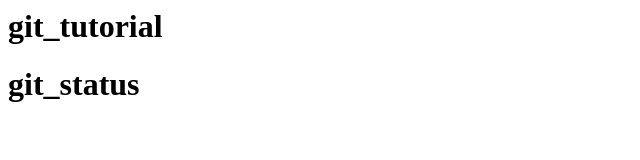
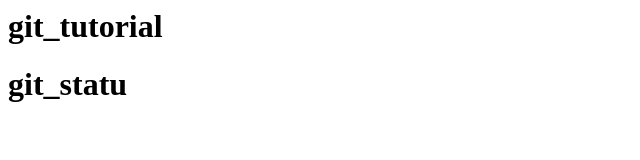
Before and after one commit to KazumaSakamoto13/git_tutorial, a plain HTML site: page index.html in a window 1280 px wide. Shown: the full height of the page, 0-640 px from the left. Drawn offline with Linux system fonts and the light colour scheme.

```diff
--- a/index.html
+++ b/index.html
@@ -1,3 +1,3 @@
 
 <h1>git_tutorial</h1>
-<h1>git_status</h1>
+<h1>git_statu</h1>
```
